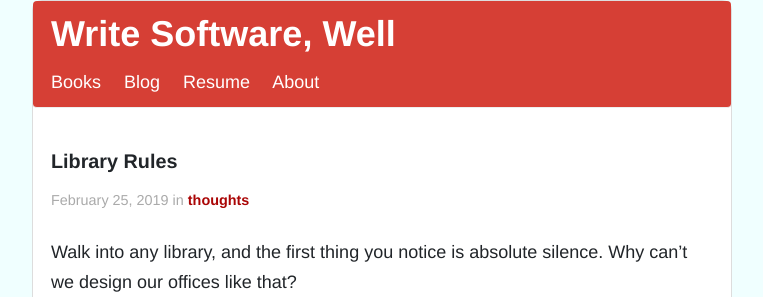
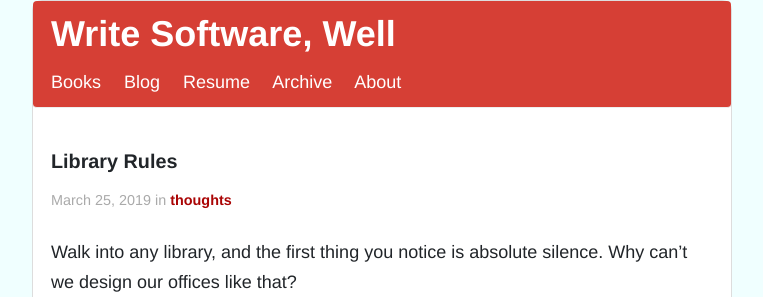
Before and after one commit to akshayKhot/akshayKhot.github.io, a Jekyll site: the page built from _posts/2019-3-25-library-rules.md, in a window 1280 px wide. Shown: the top 297 px of the page, without its empty margins (258-1021 px from the left). Built offline with Jekyll 4.4.1, drawn with Linux system fonts in a browser that asks for light colours.

Commit message:
fix dates

```diff
--- a/_layouts/default.html
+++ b/_layouts/default.html
@@ -50,7 +50,7 @@
 		<a href="{{ site.baseurl }}/blog">Blog</a>
 		<a href="{{ site.baseurl }}/download/akshay_khot_resume.pdf">Resume</a>
         <!-- <a href="{{ site.baseurl }}/tags">Tags</a> -->
-        <!-- <a href="{{ site.baseurl }}/archive">Archive</a> -->
+        <a href="{{ site.baseurl }}/archive">Archive</a>
         <a href="{{ site.baseurl }}/about">About</a>
       </nav>
     </header>
```
Also changed, not shown: _posts/2019-11-23-delegates.md (renamed from _posts/2019-8-23-delegates.md), _posts/2019-3-20-How-Reduce-Works-in-JavaScript.md (renamed from _posts/2019-2-20-How-Reduce-Works-in-JavaScript.md), _posts/2019-3-25-library-rules.md (renamed from _posts/2019-2-25-library-rules.md), _posts/2020-12-1-the-problem-with-too-many-classes.md (renamed from _posts/2020-11-1-the-problem-with-too-many-classes.md), _posts/2020-12-22-managing-complexity.md (renamed from _posts/2021-1-22-managing-complexity.md), _posts/2020-3-25-how-properties-work-in-c-sharp.md (renamed from _posts/2020-2-25-how-properties-work-in-c-sharp.md), _posts/2020-8-1-working-with-flow.md (renamed from _posts/2020-5-1-working-with-flow.md), _posts/2020-8-14-closure.md (renamed from _posts/2020-7-14-closure.md).
